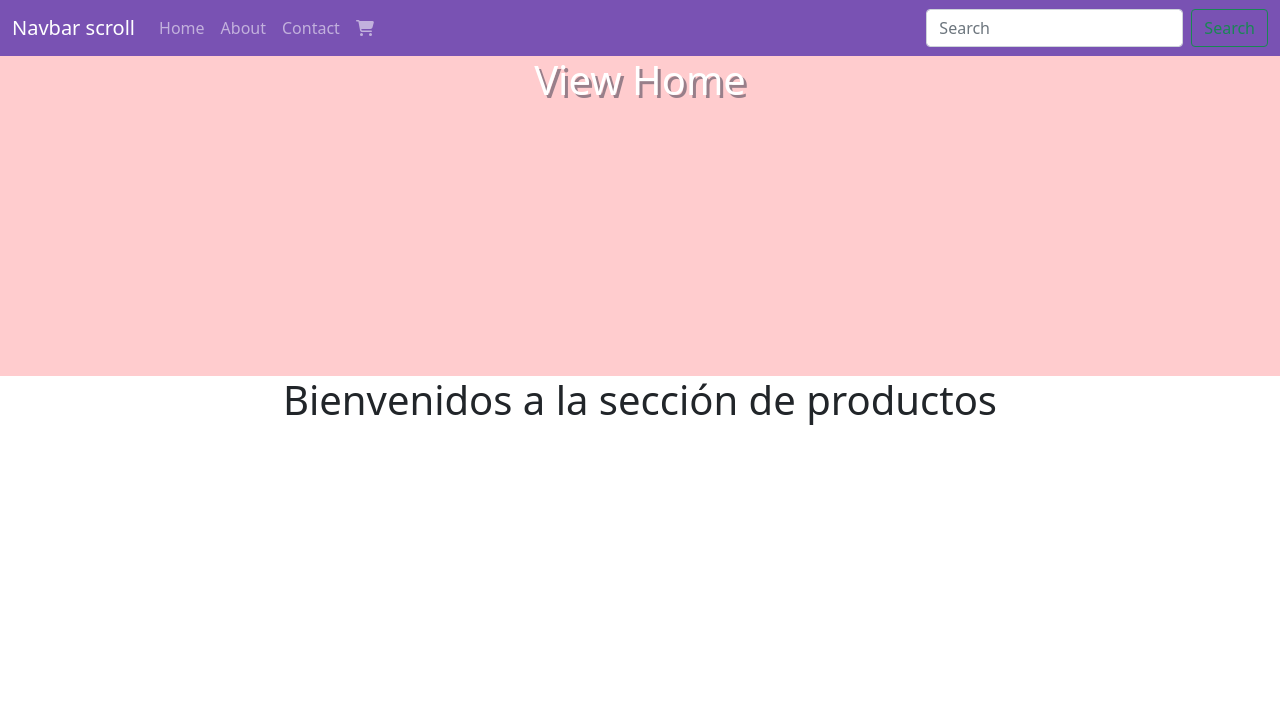
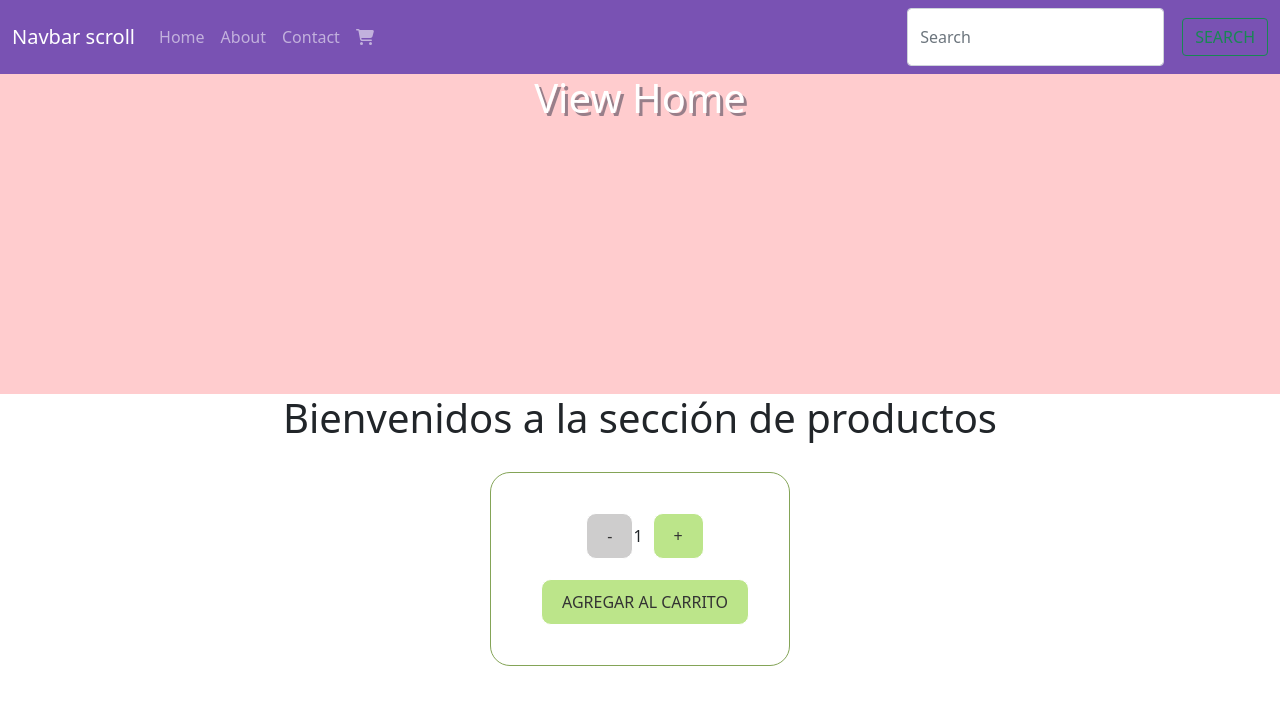
Before and after one commit to Agus-Gomez/react-coderhouse, a React (Create React App) app: page / in a window 1280 px wide. Shown: the top 704 px of the page. Built offline with nearby package versions, Linux system fonts and the light colour scheme.

Commit message:
agregado de card con contador funcional

```diff
--- a/src/App.js
+++ b/src/App.js
@@ -7,8 +7,14 @@ import Contact from './components/contact';
 import Home from './components/home';
 import NavBar from './layouts/navBar/navBar';
 import ItemListContainer from './components/itemListContainer'
+import ItemCount from './components/ItemCount/ItemCount.js';
+function App() {
 
-function App() {
+  const onAdd = (quantity) => {
+    console.log(`Has agregado ${quantity} unidades`);
+  }
+
+
   return (
     <div className="App">
 
@@ -25,7 +31,7 @@ function App() {
       </BrowserRouter>
       <navBar />
       <ItemListContainer title='Bienvenidos a la sección de productos'/>
-
+      < ItemCount initial ={1} stock={5} onAdd={onAdd} />
     </div>
 
   );
--- /dev/null
+++ b/src/components/ItemCount/ItemCount.css
@@ -0,0 +1,27 @@
+.counter {
+    border: 1px solid rgb(132, 164, 87);
+    border-radius: 20px;
+    padding: 30px;
+    width: 300px;
+    margin: 30px auto;
+    font-weight: 500;
+  }
+
+button {
+  margin: 10px 0 10px 10px;
+  padding: 10px 20px;
+  background-color: rgb(188, 229, 138);
+  color: #333;
+  border: 1px solid #fff;
+  border-radius: 10px;
+  cursor: pointer;
+  text-transform: uppercase;
+}
+
+button:hover {
+    background-color: rgb(251, 165, 179);
+  }
+
+  .counter button:disabled{
+      background: rgb(206, 205, 205);
+  }
--- /dev/null
+++ b/src/components/ItemCount/ItemCount.js
@@ -0,0 +1,27 @@
+import './ItemCount.css'
+import React,{useState} from 'react';
+
+export const ItemCount = ({initial, stock, onAdd}) => {
+    const [count, setCount] = useState(initial);
+
+    const decrease = () => {
+        setCount(count - 1);
+    }
+
+    const increase = () => {
+        setCount(count + 1);
+    }
+//-- la cantidad de productos agregados al carrito se ve por consola --
+    return (
+        <div className="counter">
+            <button disabled={count <= 1} onClick={decrease}>-</button>
+            <span>{count}</span>
+            <button disabled={count >= stock} onClick={increase}>+</button>
+            <div>
+                <button disabled={stock <=0} onClick={() => onAdd(count)}>Agregar al carrito</button>
+            </div>
+        </div>
+    );
+}
+
+export default ItemCount;
--- a/src/layouts/navBar/navBar.js
+++ b/src/layouts/navBar/navBar.js
@@ -2,7 +2,7 @@ import {Navbar, Container, Nav, Form, FormControl, Button} from 'react-bootstrap
 import {Outlet, Link} from 'react-router-dom';
 import CartWidget from '../../components/cartWidget';
 
-function navBar() {
+function NavBar() {
   return(
   <>
   <Navbar className='navBg' variant='dark' expand="lg">
@@ -41,4 +41,4 @@ function navBar() {
   );
 };
 
-export default navBar;
+export default NavBar;
```
